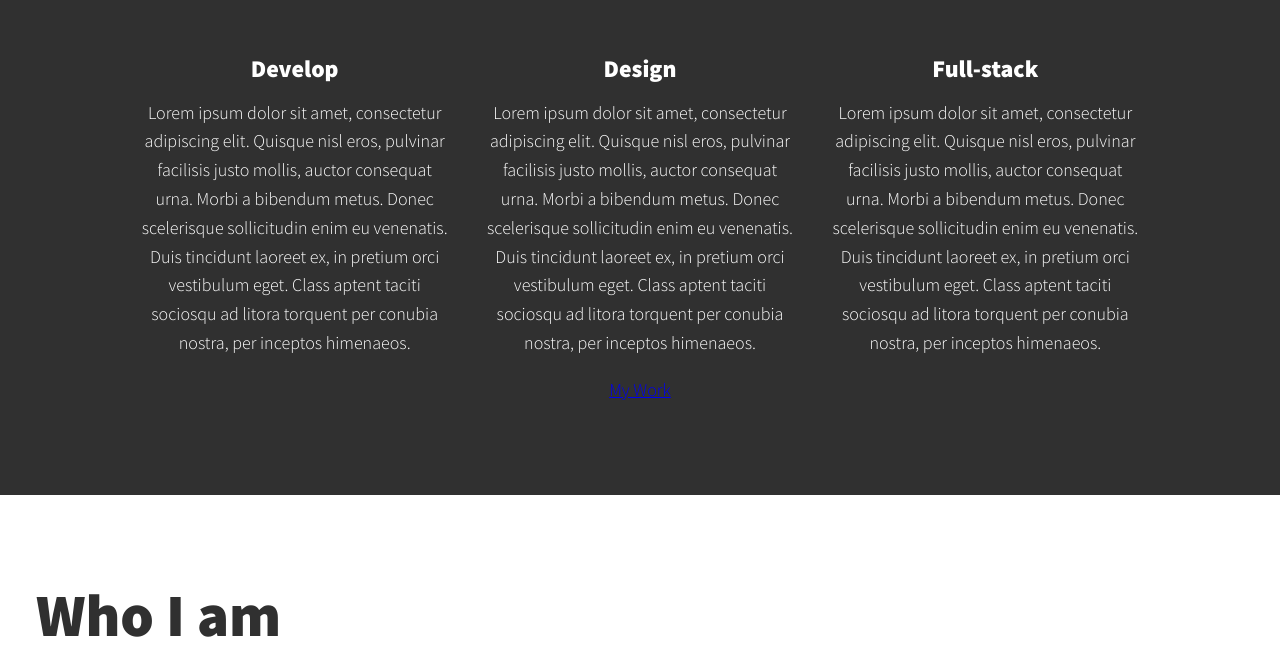
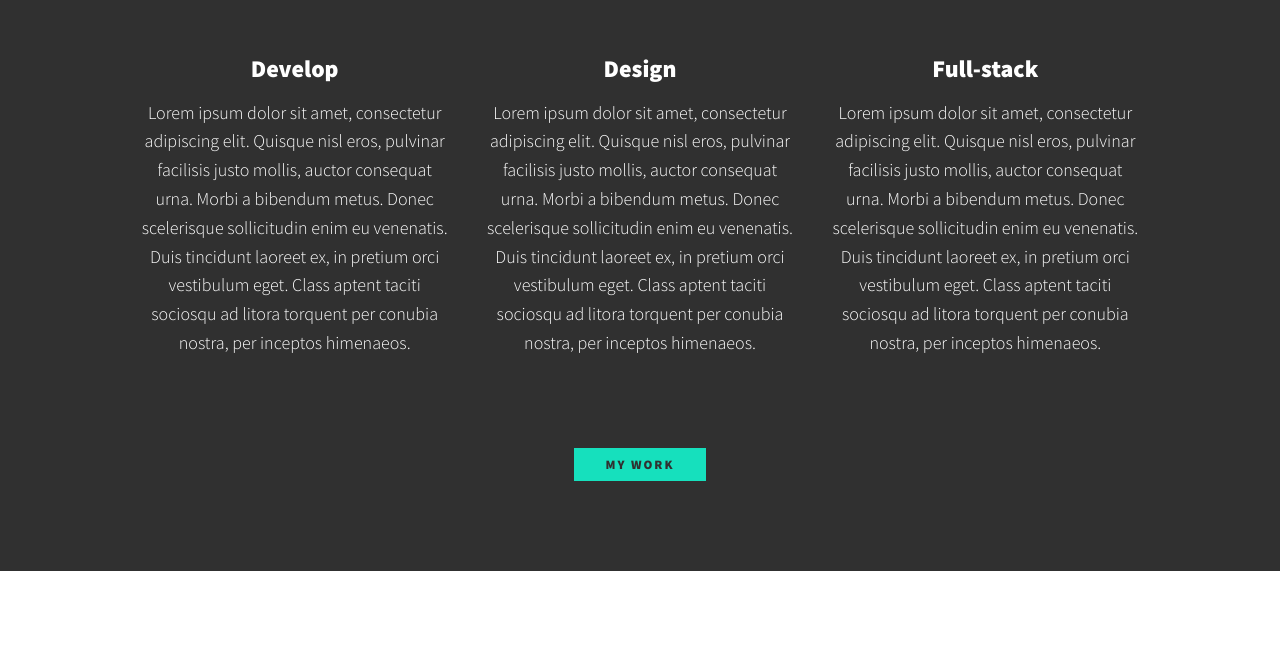
Before and after one commit to alexwhitmore/alex-webpage, a plain HTML site: page index.html in a window 1280 px wide. Shown: the part 672-1329 px from the top of the page. Drawn offline with nearby package versions, Linux system fonts and the light colour scheme.

Commit message:
Added and styled button

```diff
--- a/css/style.css
+++ b/css/style.css
@@ -59,6 +59,30 @@ img {
 
 strong {
   font-weight: var(--fw-bold);
+}
+
+:focus {
+  outline: 3px solid var(--clr-accent);
+  outline-offset: 3px;
+}
+
+/* Buttons */
+.btn {
+  display: inline-block;
+  padding: 0.5em 2.5em;
+  background: var(--clr-accent);
+  color: var(--clr-dark);
+  text-decoration: none;
+  cursor: pointer;
+  font-size: 0.8rem;
+  text-transform: uppercase;
+  letter-spacing: 2px;
+  font-weight: var(--fw-bold);
+  transition: transform 200ms ease-in-out;
+}
+
+.btn:hover {
+  transform: scale(1.1);
 }
 
 /* Typography */
@@ -181,6 +205,9 @@ nav {
   opacity: 0.25;
 }
 
+.services {
+  margin-bottom: 4em;
+}
 .service {
   max-width: 500px;
   margin: 0 auto;
@@ -190,7 +217,8 @@ nav {
   .services {
     display: flex;
     max-width: 1000px;
-    margin: 0 auto;
+    margin-left: auto;
+    margin-right: auto;
   }
 
   .service + .service {
```
